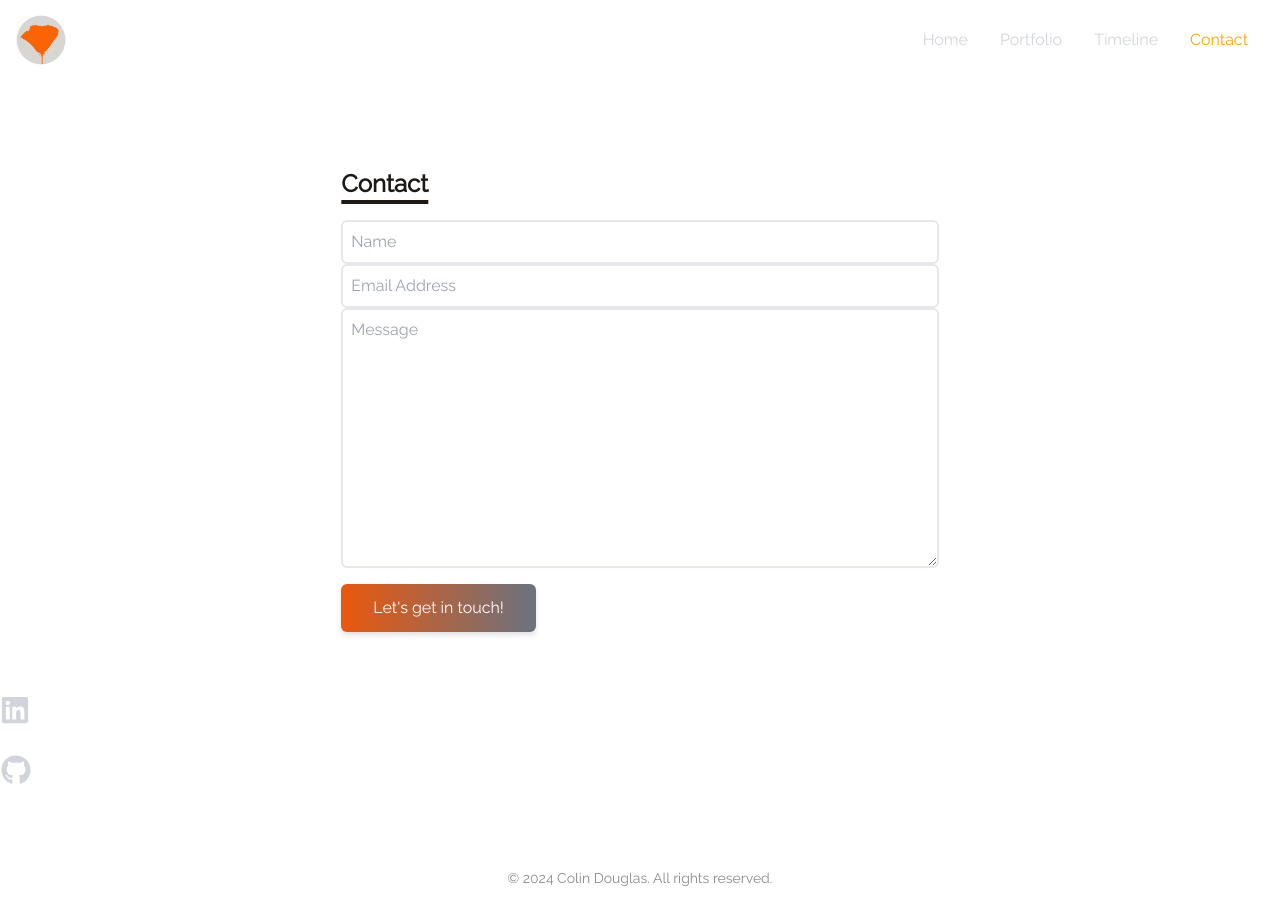
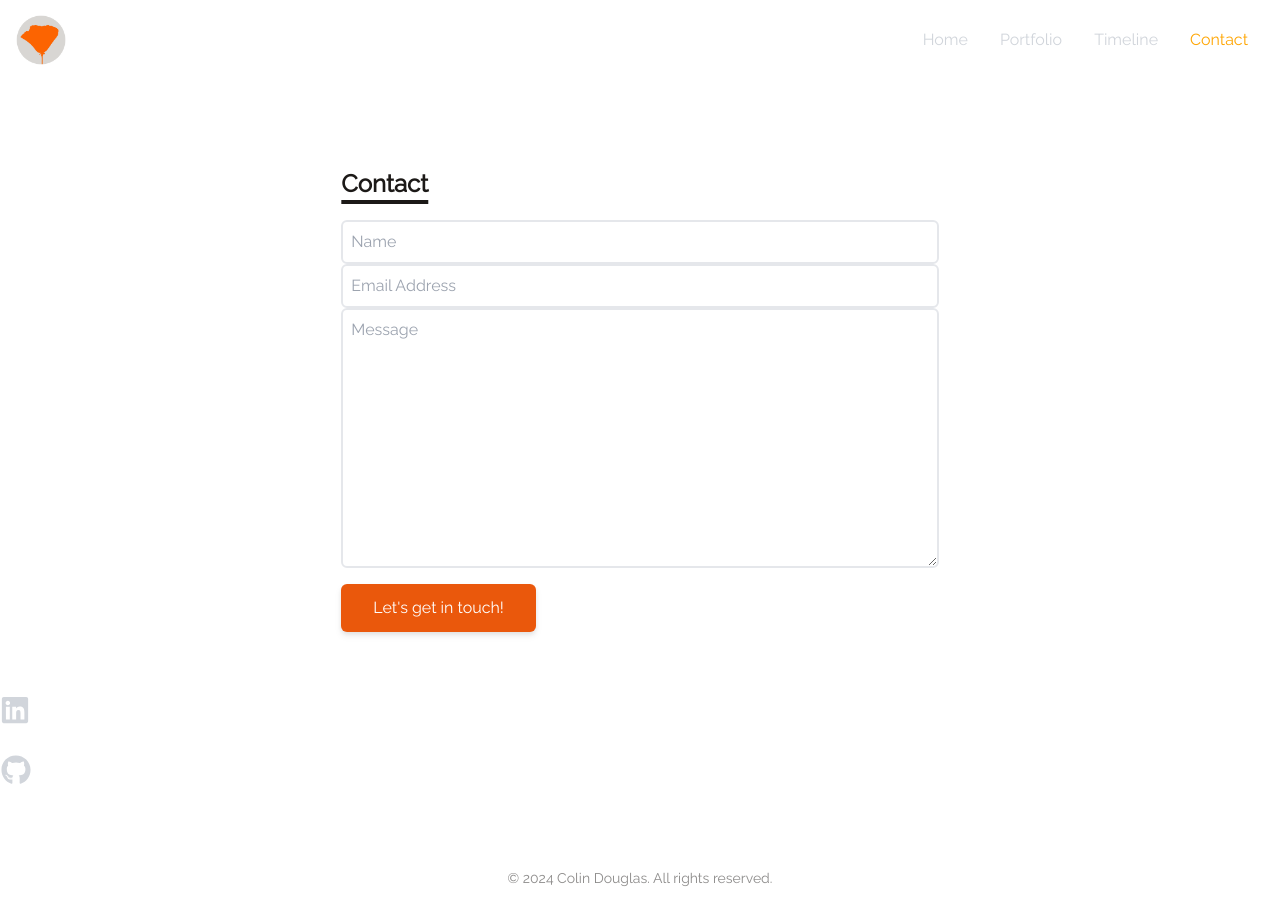
Before and after one commit to dpprdgls/React-Portfolio, a React (Vite) app in the folder react-portfolio/: page /contact in a window 1280 px wide. Built offline with nearby package versions, Linux system fonts and the light colour scheme.

Commit message:
adjust portfolio

```diff
--- a/react-portfolio/src/components/contact.jsx
+++ b/react-portfolio/src/components/contact.jsx
@@ -28,7 +28,7 @@ function Contact() {
       return;
     }
 
-    // More advanced email validation
+
     const emailRegex = /^[^\s@]+@[^\s@]+\.[^\s@]+$/;
     if (!emailRegex.test(formData.email)) {
       setError('Please enter a valid email address.');
@@ -105,7 +105,7 @@ function Contact() {
             {success && <p className='text-green-500'>Form submitted successfully!</p>}
             <button
               type='submit'
-              className='text-center inline-block px-8 py-3 w-max text-base font-medium rounded-md text-white bg-gradient-to-r from-orange-600 to-gray-500 drop-shadow-md'
+              className='text-center inline-block px-8 py-3 w-max text-base font-medium rounded-md text-white bg-orange-600 drop-shadow-md'
             >
               Let's get in touch!
             </button>
--- a/react-portfolio/src/components/portfolio.jsx
+++ b/react-portfolio/src/components/portfolio.jsx
@@ -7,14 +7,11 @@ function Portfolio() {
     return (
       <div>
         <div>
-        <h2>Portfolio</h2>
+          <h1>Portfolio</h1>
         </div>
 
-
         <div className='flex flex-col md:flex-row items-center justify-center h-screen'>
-
           <div className='grid grid-cols-1 md:grid-cols-2 lg:grid-cols-3 gap-4'>
-
             {portfolio.map(item => (
               <PortfolioItem
                 key={item.id}
@@ -25,12 +22,9 @@ function Portfolio() {
               />
             ))}
           </div>
-
         </div>
       </div>
-    )
-
-
+    );
   }
 
 export default Portfolio;
```
Lines whose indentation alone changed are shown as unchanged.
